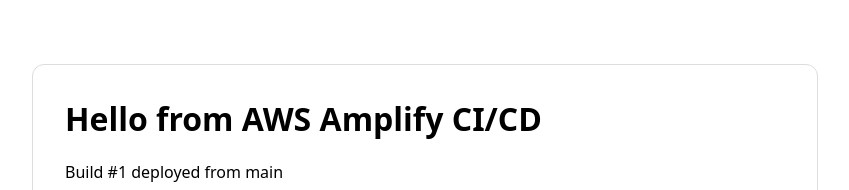
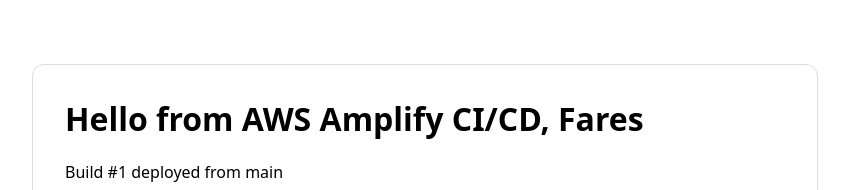
Before and after one commit to Fares-ef/test, a plain HTML site: page index.html in a window 1280 px wide. Shown: the top 190 px of the page, without its empty margins (215-1064 px from the left). Drawn offline with Linux system fonts and the light colour scheme.

Commit message:
changed to verify

```diff
--- a/index.html
+++ b/index.html
@@ -8,7 +8,7 @@
   </head>
   <body>
     <main>
-      <h1>Hello from AWS Amplify CI/CD</h1>
+      <h1>Hello from AWS Amplify CI/CD, Fares</h1>
       <p id="status">Build #1 deployed from main</p>
       <button id="btn">Click me</button>
     </main>
```
